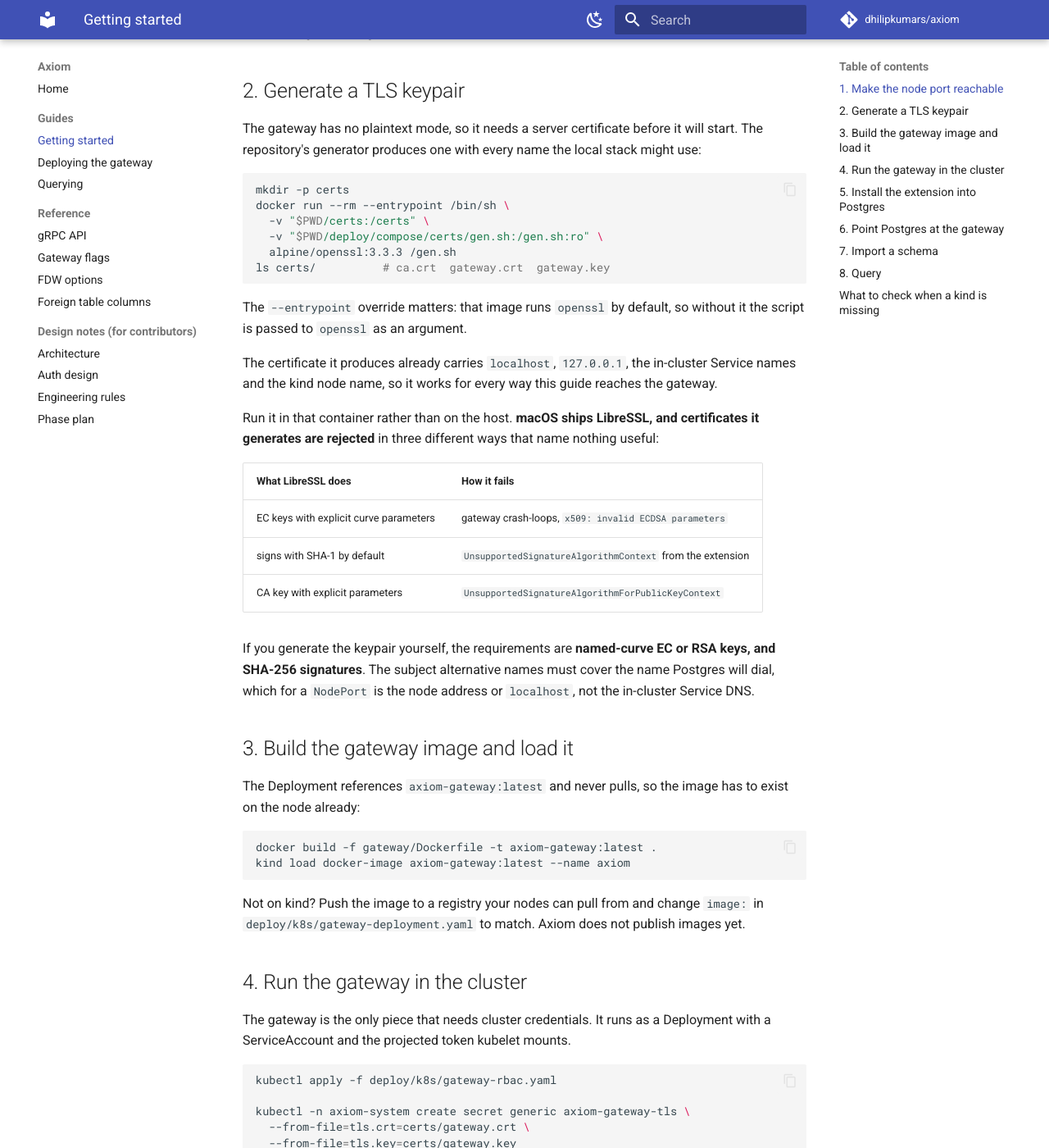
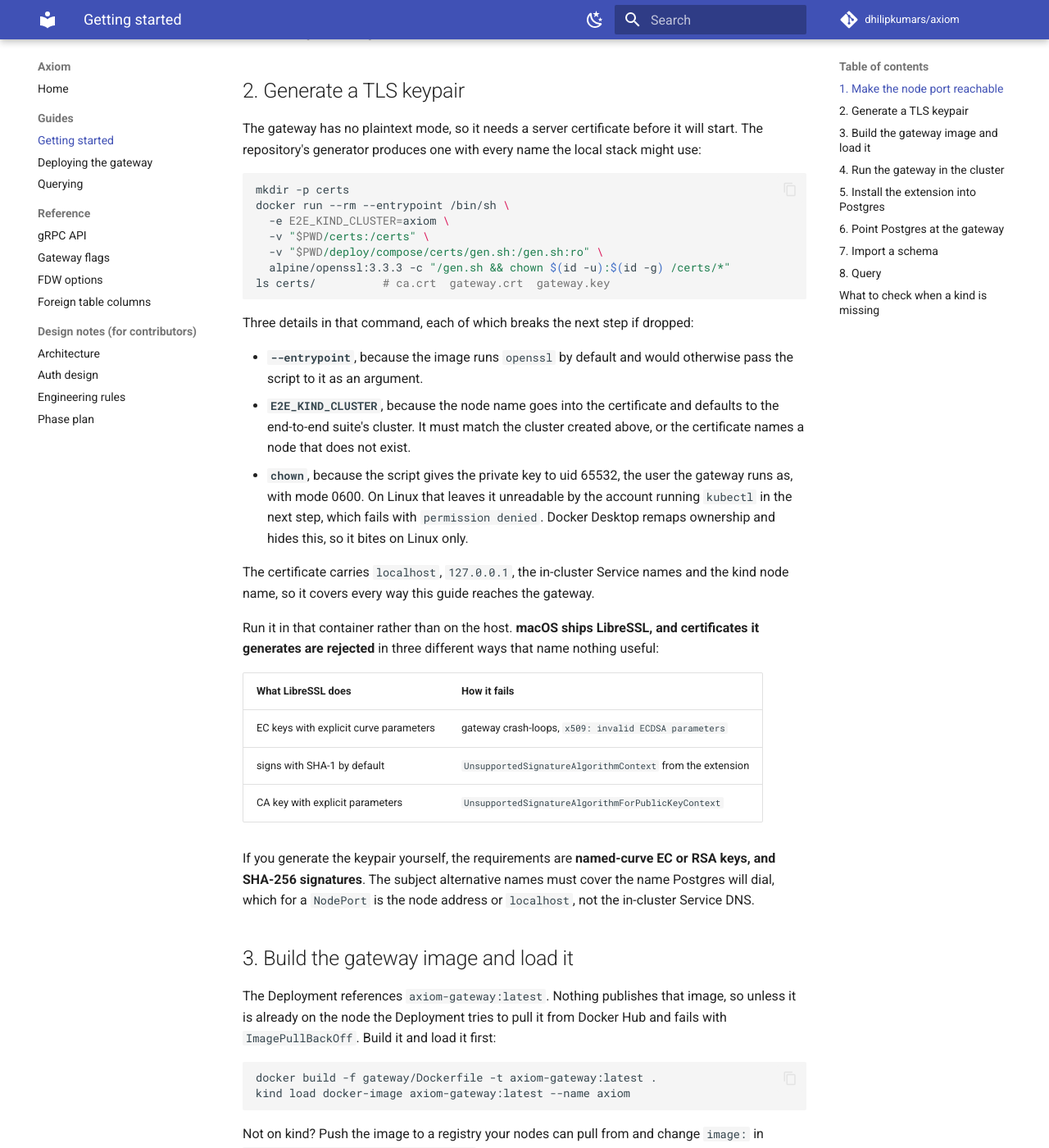
Before and after one commit to dhilipkumars/axiom, an MkDocs documentation site: the page built from docs/guides/getting-started.md, in a window 1280 px wide and 1400 px high, scrolled down 856 px. Shown: the whole window at 82% size. Built offline with MkDocs 1.6.1 and Material for MkDocs 9.7.7, drawn with Linux system fonts in a browser that asks for light colours; comment, search, counter and statistics services are not loaded.

Commit message:
Address Copilot's review of the guide fixes
Five findings, all correct, and two of them would have failed the guide again
on Linux.

**The certificate named the wrong node.** The generator takes the cluster name
from E2E_KIND_CLUSTER, which defaults to the end-to-end suite's cluster, so
following the guide produced a SAN for a node that does not exist. The claim
that the certificate covers the kind node name was therefore false as written.
Passed the name in and verified: the certificate now carries
DNS:axiom-control-plane.

**The private key was unreadable by the next command.** The generator hands the
key to uid 65532 with mode 0600, because that is who the gateway runs as, so
the immediately following `kubectl create secret --from-file` fails with
permission denied on Linux. Docker Desktop remaps ownership and hides it, which
is exactly how this got missed. This is the same trap already fixed once in the
E2E helper; the guide now chowns the output back and says why.

Both verified by running the command and checking ownership, readability and
the resulting SANs, rather than reasoning about it.

**`shared_preload_libraries` is one list, not one entry.** Copying the line
literally over a non-empty setting disables whatever was there at the next
restart. Now says to append.

**The fallback is not silent.** I wrote that nothing warns, and the extension
raises a WARNING naming the missing preload on every affected scan. The guide
now quotes it, since that string is what someone will search for.

**`imagePullPolicy: IfNotPresent` does pull** when the image is absent. It
fails because nothing publishes the image, not because the Deployment never
pulls, and the failure mode to expect is ImagePullBackOff.

Co-Authored-By: Claude Opus 5 <noreply@anthropic.com>

````diff
--- a/docs/guides/getting-started.md
+++ b/docs/guides/getting-started.md
@@ -47,18 +47,28 @@ stack might use:
 ```sh
 mkdir -p certs
 docker run --rm --entrypoint /bin/sh \
+  -e E2E_KIND_CLUSTER=axiom \
   -v "$PWD/certs:/certs" \
   -v "$PWD/deploy/compose/certs/gen.sh:/gen.sh:ro" \
-  alpine/openssl:3.3.3 /gen.sh
+  alpine/openssl:3.3.3 -c "/gen.sh && chown $(id -u):$(id -g) /certs/*"
 ls certs/          # ca.crt  gateway.crt  gateway.key
 ```
 
-The `--entrypoint` override matters: that image runs `openssl` by default, so
-without it the script is passed to `openssl` as an argument.
+Three details in that command, each of which breaks the next step if dropped:
 
-The certificate it produces already carries `localhost`, `127.0.0.1`, the
-in-cluster Service names and the kind node name, so it works for every way this
-guide reaches the gateway.
+- **`--entrypoint`**, because the image runs `openssl` by default and would
+  otherwise pass the script to it as an argument.
+- **`E2E_KIND_CLUSTER`**, because the node name goes into the certificate and
+  defaults to the end-to-end suite's cluster. It must match the cluster created
+  above, or the certificate names a node that does not exist.
+- **`chown`**, because the script gives the private key to uid 65532, the user
+  the gateway runs as, with mode 0600. On Linux that leaves it unreadable by
+  the account running `kubectl` in the next step, which fails with `permission
+  denied`. Docker Desktop remaps ownership and hides this, so it bites on Linux
+  only.
+
+The certificate carries `localhost`, `127.0.0.1`, the in-cluster Service names
+and the kind node name, so it covers every way this guide reaches the gateway.
 
 Run it in that container rather than on the host. **macOS ships LibreSSL, and
 certificates it generates are rejected** in three different ways that name
@@ -77,8 +87,9 @@ the name Postgres will dial, which for a `NodePort` is the node address or
 
 ## 3. Build the gateway image and load it
 
-The Deployment references `axiom-gateway:latest` and never pulls, so the image
-has to exist on the node already:
+The Deployment references `axiom-gateway:latest`. Nothing publishes that image,
+so unless it is already on the node the Deployment tries to pull it from Docker
+Hub and fails with `ImagePullBackOff`. Build it and load it first:
 
 ```sh
 docker build -f gateway/Dockerfile -t axiom-gateway:latest .
````
Also changed, not shown: docs/guides/querying.md (+17 -3 lines).
